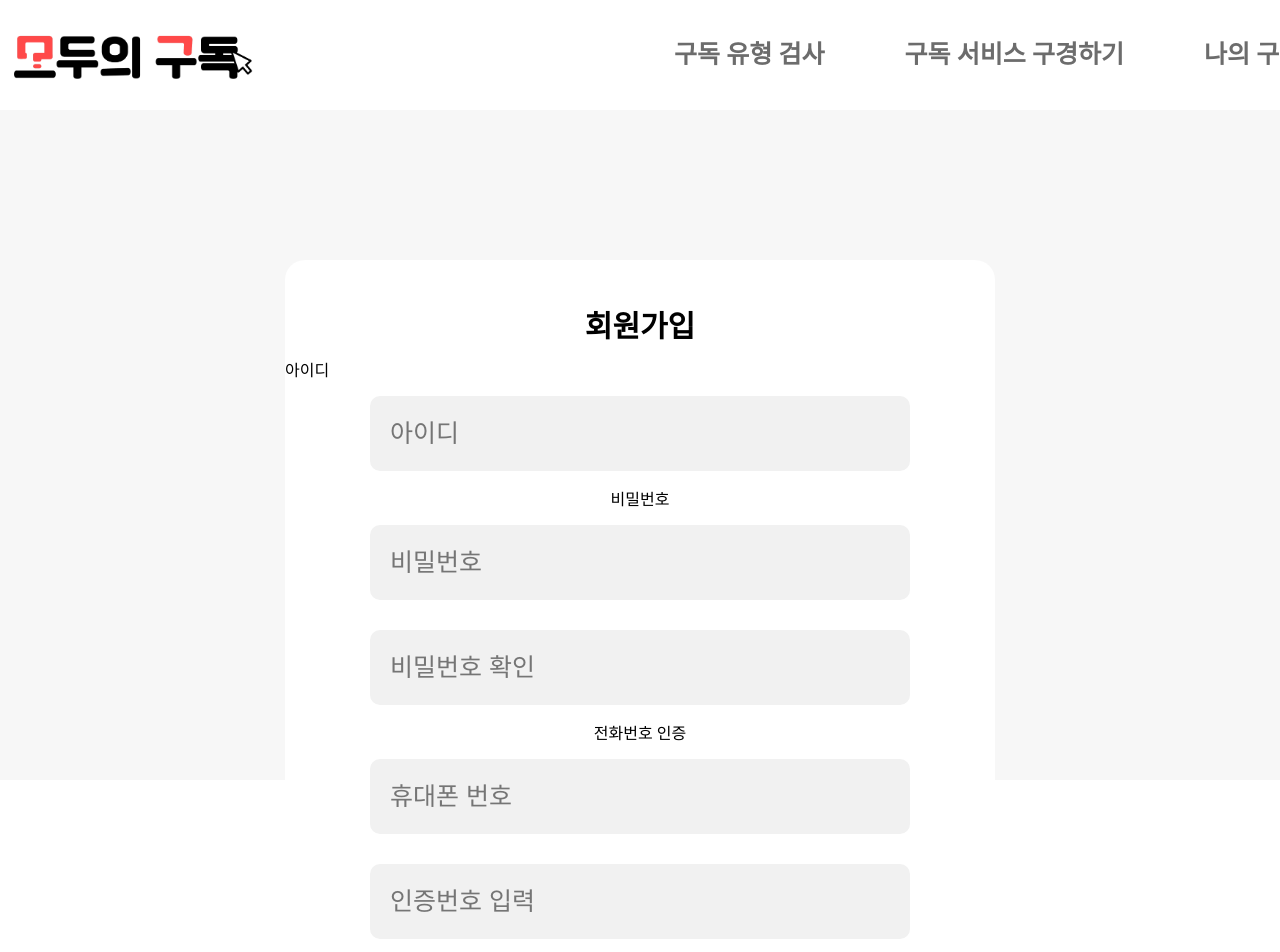
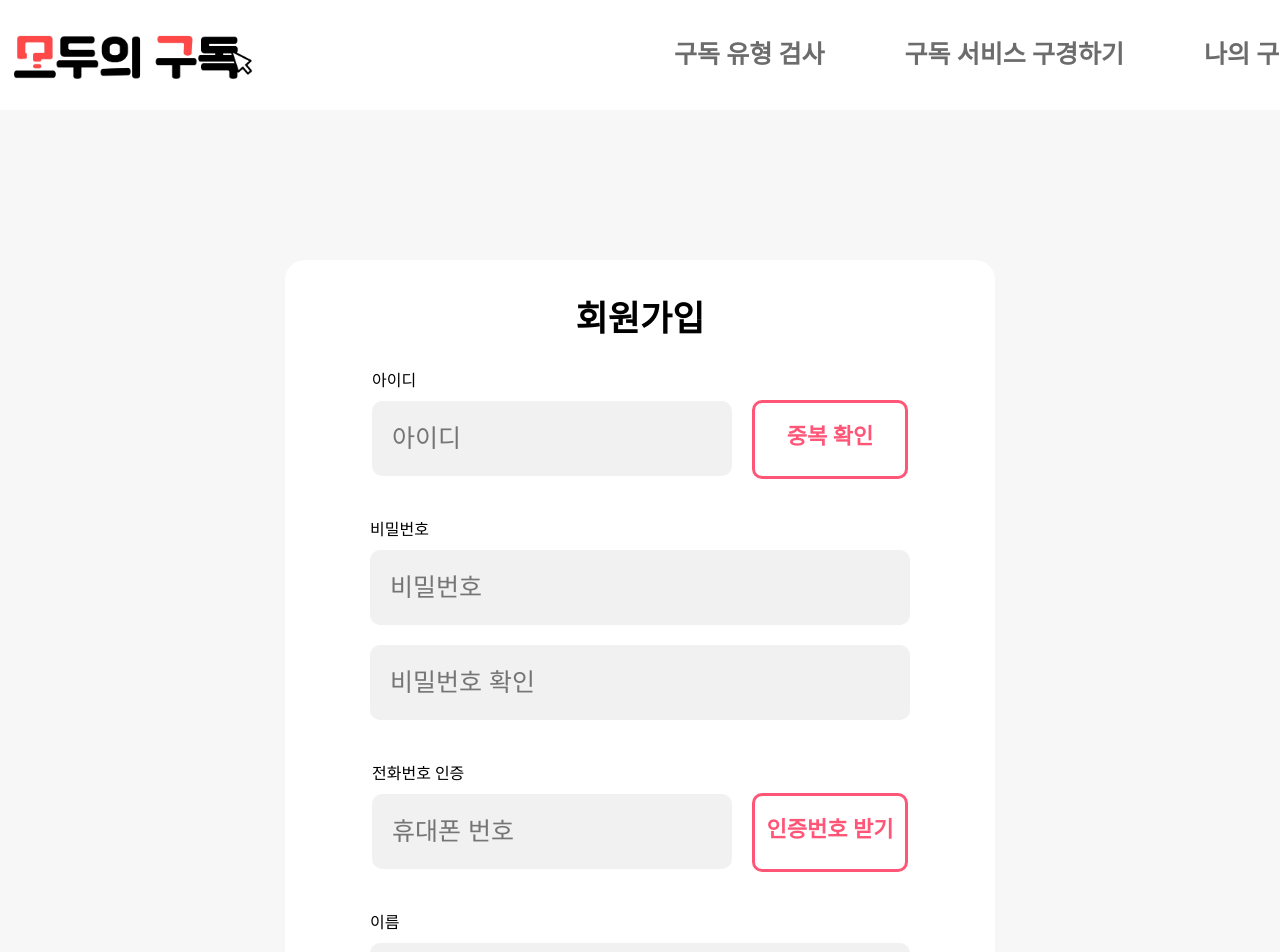
Before and after one commit to Mo9u/Mo9u_FE, a React (Create React App) app in the folder Mogu/: page /join in a window 1280 px wide. Shown: the top 952 px of the page. Built offline with nearby package versions, Linux system fonts and the light colour scheme.

Commit message:
Docs: 회원가입 인증 절차 추가

```diff
--- a/Mogu/src/Join.css
+++ b/Mogu/src/Join.css
@@ -1,16 +1,17 @@
 
 .join_main_wrapper{
     width: 100%;
-    height: calc(100vh - 280px);
+    height: calc(100vh + 120px);
+    /* height: 150vh; */
     background-color: #F7F7F7;
     padding-top: 150px;
 }
 
 .join_wrapper{
     width: 710px;
-    height: 830px;
-    margin: 0 auto 200px auto;
-    padding-bottom: 40px;
+    /* height: 830px; */
+    margin: 0 auto 0 auto;
+    /* padding: 40px 0; */
     border-radius: 20px;
     background-color: #ffffff;
 
@@ -26,21 +27,30 @@
 }
 
 .join_txt{
-    font-size: 30px;
+    font-size: 35px;
     font-weight: bold;
     margin-bottom: 10px;
+    margin-top: 30px;
 }
 
 .join_input_container{
     display: flex;
     flex-direction: column;
-
+    margin-bottom: 30px;
 }
 
 .join_input_wrapper{
     display: flex;
     flex-direction: column;
     align-items:start;
+    margin: 15px auto;
+}
+
+.join_btn_wrapper{
+    display: flex;
+}
+
+.join_subtitle{
 }
 
 .join_input{
@@ -49,11 +59,41 @@
     background-color: #F1F1F1;
     border-radius: 10px;
     border: none;
-    margin: 15px auto;
+    margin: 10px auto;
     padding: 0 20px;
 
     color: rgba(108, 108, 108, 0.8);
     font-size: 25px;
+}
+
+.join_btn_input{
+    width: 320px;
+    height: 75px;
+    background-color: #F1F1F1;
+    border-radius: 10px;
+    border: none;
+    margin: 10px auto;
+    padding: 0 20px;
+
+    color: rgba(108, 108, 108, 0.8);
+    font-size: 25px;
+}
+
+.id_check{
+    width: 150px;
+    height: 73px;
+    margin-top: 8.5px;
+    margin-left: 20px;
+    border: 3px solid #FF5678;
+    border-radius: 10px;
+    color: #FF5678;
+    font-size: 22px;
+    font-weight: bold;
+    justify-content: center;
+    align-items: center;
+    text-align: center;
+    line-height: 70px;
+    cursor: pointer;
 }
 
 .join_btn{
--- a/Mogu/src/Join.js
+++ b/Mogu/src/Join.js
@@ -1,21 +1,80 @@
 import './Join.css';
 import { useState, useEffect } from 'react';
-import { Link } from 'react-router-dom';
+import { Link, useNavigate } from 'react-router-dom';
 import axios from 'axios';
 
 function Join () {
+    const navigate = useNavigate();
+    const baseUrl = "http://27.96.135.10:8090";
+    // const baseUrl = "http://localhost:8090";
+
     const [info, setInfo] = useState({
-        "joinId": '',
-        "joinPassword": '',
+        "loginId": '',
+        "loginPassword": '',
+        "userName": '',
+        "userTel": ''
     });
+    const [chkPw, setChkPw] = useState('');
+    const [samePw, setSamePw] = useState(true);
+    const [isIdOk, setIsIdOk] = useState(false); // 아이디 중복 확인 여부
 
-    const baseUrl = "http://27.96.135.10:8090";
+    const [phoneAuth, setPhoneAuth] = useState(''); // 인증 번호
+    const [userAuth, setUserAuth] = useState(''); // 사용자가 입력한 인증번호
+    const [isAuthOpen, setIsAuthOpen] = useState(false); // 인증 번호 input open 여부
+    const [isAuthOk, setIsAuthOk] = useState(false); // 휴대폰 인증 여부
 
-    const fetchData = async (e) => {
+    const onCheckId = async (e) => {
+        setIsIdOk(false);
+        const response = await axios.post(baseUrl + '/user/signUp/checkId', {
+            "loginId": info.loginId
+        }, {"Content-Type": "application/json"})
+        console.log(response);
+        if(response.data.code === 200){
+            setIsIdOk(true);
+            alert("사용 가능한 아이디입니다.");
+        } else if(response.data.code === 201){
+            alert("이미 존재하는 아이디입니다. 다시 입력하여주세요.");
+        }
+    };
+
+    const onAuth = async (e) => {
+        setIsAuthOpen(true);
+        setUserAuth('');
+        alert("인증번호가 전송되었습니다. 메시지를 확인하여 주세요.");
+        const response = await axios.post(baseUrl + '/user/signUp/sendSMS', {
+            "phoneNumber": info.userTel
+        }, {"Content-Type": "application/json"})
+        console.log(response);
+        if(response.data.code === 200){
+            setPhoneAuth(response.data.result);
+        }
+    };
+
+    const onAuthCheck = async (e) => {
+        if(userAuth === phoneAuth){
+            setIsAuthOk(true);
+            alert("인증되었습니다.");
+        } else{
+            alert("인증번호가 일치하지 않습니다. 전화번호 인증을 다시 진행해주세요.");
+        }
+    }
+
+    const posthData = async (e) => {
         console.log(info);
-        const response = await axios.post("/user/join", info, {"Content-type": "application/json"}, {withCredentials: true});
-        console.log(response);
-    }
+        if(isIdOk && isAuthOk){
+            const response = await axios.post(baseUrl + "/user/signUp", info, {"Content-type": "application/json"});
+            console.log(response);
+            if(response.data.code === 200){
+                alert("회원가입 성공!");
+                navigate("/login");
+            }
+        } else if(!isIdOk){
+            alert("아이디 중복 확인을 진행해 주세요.");
+        } else if(!isAuthOk){
+            alert("휴대폰 인증을 진행해주세요.");
+        }
+    };
+
     return(
         <div className='join_main_wrapper'>
             <div className='join_wrapper'>
@@ -23,45 +82,76 @@ function Join () {
                 <div className='join_input_container'>
                     <div className='join_input_wrapper'>
                         <div className='join_subtitle'>아이디</div>
-                        <input
-                            className='join_input'
-                            placeholder='아이디'
-                            onChange={(e) => setInfo((prev) => ({...prev, "joinId": e.target.value}))}
-                        />
+                        <div className='join_btn_wrapper'>
+                            <input
+                                className='join_btn_input'
+                                placeholder='아이디'
+                                value={info.loginId}
+                                onChange={(e) => setInfo((prev) => ({...prev, "loginId": e.target.value}))}
+                            />
+                            <div className='id_check' onClick={onCheckId}>중복 확인</div>
+                        </div>
                     </div>
 
-                    <div>
-                        <div>비밀번호</div>
+                    <div className='join_input_wrapper'>
+                        <div className='join_subtitle'>비밀번호</div>
                         <input
                             className='join_input'
                             placeholder='비밀번호'
-                            onChange={(e) => setInfo((prev) => ({...prev, "joinPassword": e.target.value}))}
+                            type='password'
+                            value={info.loginPassword}
+                            onChange={(e) => setInfo((prev) => ({...prev, "loginPassword": e.target.value}))}
                         />
                         <input
                             className='join_input'
                             placeholder='비밀번호 확인'
-                            onChange={(e) => setInfo((prev) => ({...prev, "joinPassword": e.target.value}))}
+                            type='password'
+                            value={chkPw}
+                            onChange={(e) => setChkPw(e.target.value)}
                         />
+                        {info.loginPassword !== chkPw && (<div className='join_error'>비밀번호가 일치하지 않습니다.</div>)}
                     </div>
 
-                    <div>
-                        <div>전화번호 인증</div>
+                    <div className='join_input_wrapper'>
+                        <div className='join_subtitle'>전화번호 인증</div>
+                        <div className='join_btn_wrapper'>
+                            <input
+                                className='join_btn_input'
+                                placeholder='휴대폰 번호'
+                                value={info.userTel}
+                                onChange={(e) => setInfo((prev) => ({...prev, "userTel": e.target.value}))}
+                            />
+                            <div className='id_check' onClick={onAuth}>인증번호 받기</div>
+                        </div>
+
+                        {isAuthOpen && (
+                            <div className='join_btn_wrapper'>
+                                <input
+                                    className='join_btn_input'
+                                    placeholder='인증번호 입력'
+                                    value={userAuth}
+                                    onChange={(e) => setUserAuth(e.target.value)}
+                                />
+                                <div className='id_check' onClick={onAuthCheck}>인증번호 확인</div>
+
+                            </div>
+                        )}
+                    </div>
+
+                    <div className='join_input_wrapper'>
+                        <div className='join_subtitle'>이름</div>
                         <input
                             className='join_input'
-                            placeholder='휴대폰 번호'
-                            onChange={(e) => setInfo((prev) => ({...prev, "joinPassword": e.target.value}))}
-                        />
-                        <input
-                            className='join_input'
-                            placeholder='인증번호 입력'
-                            onChange={(e) => setInfo((prev) => ({...prev, "joinPassword": e.target.value}))}
+                            placeholder='이름'
+                            value={info.userName}
+                            onChange={(e) => setInfo((prev) => ({...prev, "userName": e.target.value}))}
                         />
                     </div>
 
                     <button
                         type='button'
                         className='join_btn'
-                        onClick={fetchData}
+                        onClick={posthData}
                     >가입하기</button>
                 </div>
             </div>
```
